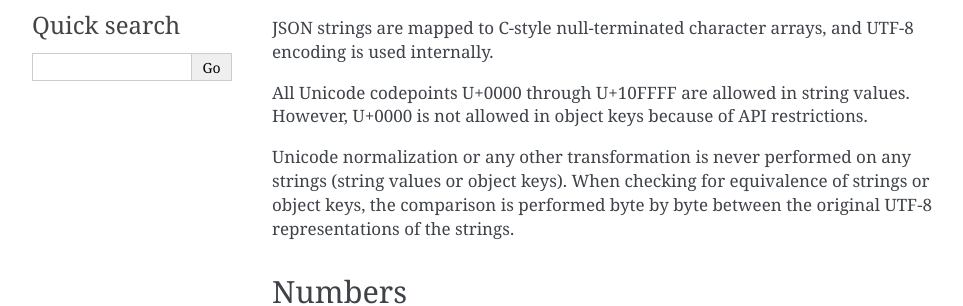
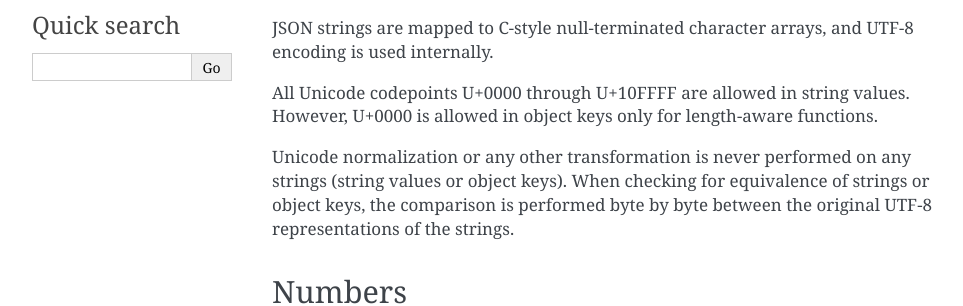
Before and after one commit to akheron/jansson, a Sphinx documentation site: the page built from doc/conformance.rst, in a window 1280 px wide and 900 px high. Shown: the part 384-690 px from the top of the window, without its empty margins (148-1111 px from the left). Built offline with Sphinx 7.4.7, drawn with Linux system fonts in a browser that asks for light colours.

Commit message:
conformance: remove U+0000 restriction for object keys
Signed-off-by: Maxim Zhukov <mussitantesmortem@gmail.com>

```diff
--- a/doc/conformance.rst
+++ b/doc/conformance.rst
@@ -22,8 +22,7 @@ JSON strings are mapped to C-style null-terminated character arrays,
 and UTF-8 encoding is used internally.
 
 All Unicode codepoints U+0000 through U+10FFFF are allowed in string
-values. However, U+0000 is not allowed in object keys because of API
-restrictions.
+values. However, U+0000 is allowed in object keys only for length-aware functions.
 
 Unicode normalization or any other transformation is never performed
 on any strings (string values or object keys). When checking for
```
